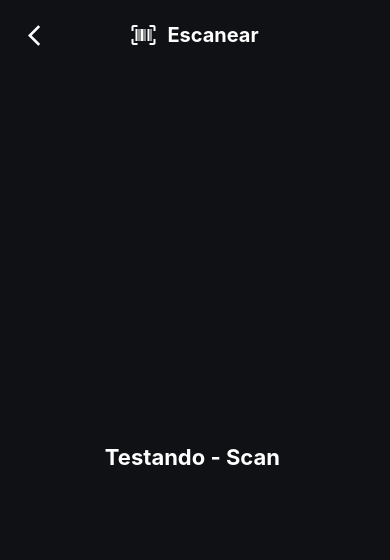
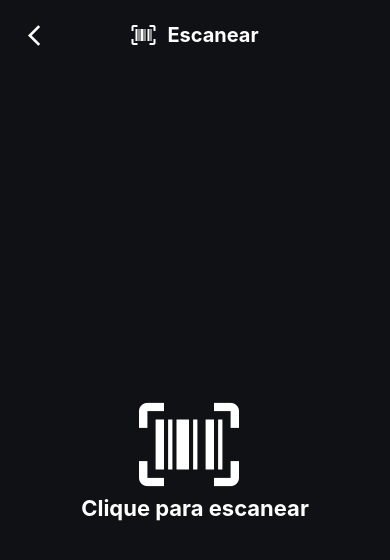
Before and after one commit to brendongit/teste, a React Native app: screen /Scan in a window 390 px wide. Shown: the top 560 px of the page. Built offline with nearby package versions, Linux system fonts and the light colour scheme.

Commit message:
expo barcode scanner

```diff
--- a/package.json
+++ b/package.json
@@ -12,6 +12,7 @@
     "@react-navigation/native": "^6.0.13",
     "@react-navigation/native-stack": "^6.9.0",
     "expo": "~46.0.13",
+    "expo-barcode-scanner": "^11.4.0",
     "expo-status-bar": "~1.4.0",
     "lottie-react-native": "^5.1.3",
     "react": "18.0.0",
--- a/src/Screens/Scan/index.jsx
+++ b/src/Screens/Scan/index.jsx
@@ -1,5 +1,5 @@
 import React from "react";
-import { StyleSheet, Text, View } from "react-native";
+import { StyleSheet, Text, TouchableOpacity, View } from "react-native";
 import Constants from "expo-constants";
 import { MaterialCommunityIcons } from "@expo/vector-icons";
 import Header from "../../Components/Header";
@@ -22,7 +22,15 @@ const Scan = ({ navigation }) => {
           }
         />
         <View style={styles.content}>
-          <Text style={styles.text}>Testando - Scan </Text>
+          <TouchableOpacity style={{alignItems: 'center'}}>
+            <MaterialCommunityIcons
+              name="barcode-scan"
+              size={100}
+              color="#fff"
+              style={{ marginRight: 12 }}
+            />
+            <Text style={styles.text}>Clique para escanear</Text>
+          </TouchableOpacity>
         </View>
       </View>
     </>
```
Also changed, not shown: 1 other file (tests, documents, lock files or other folders).
